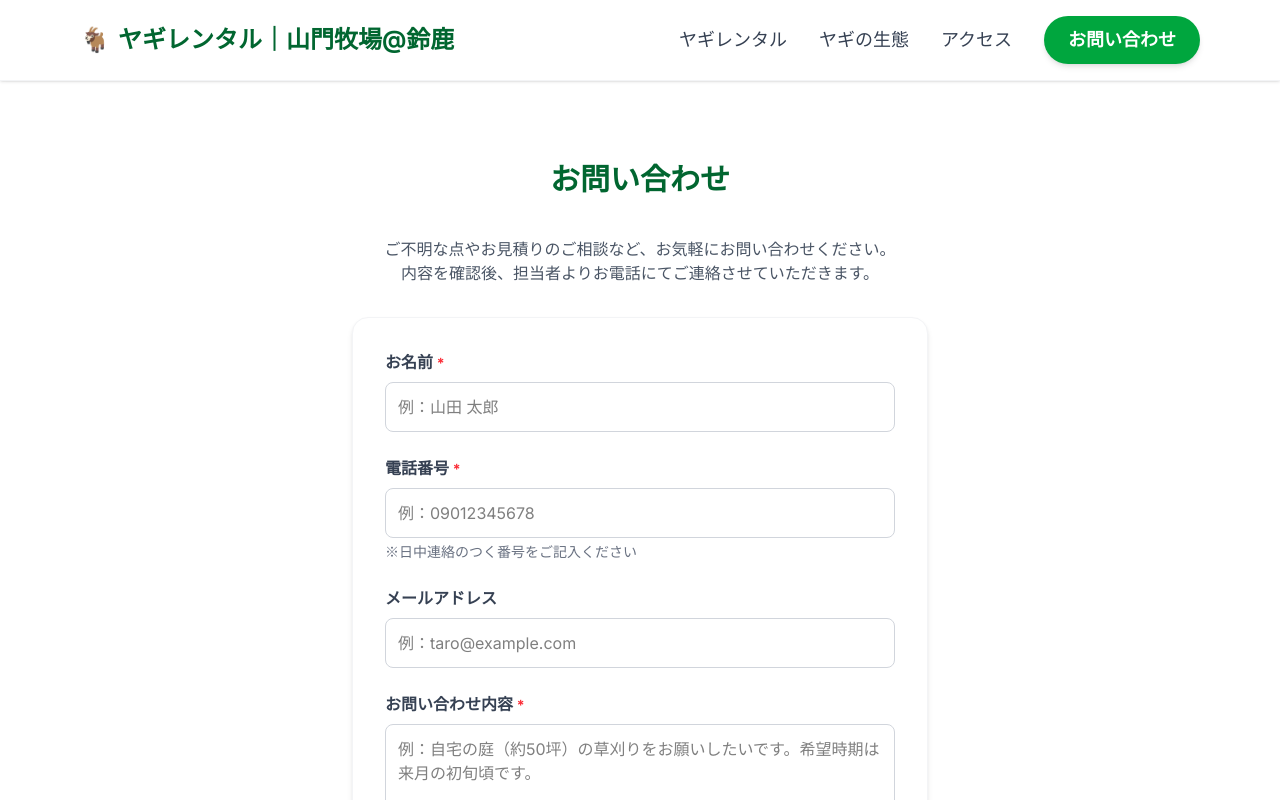
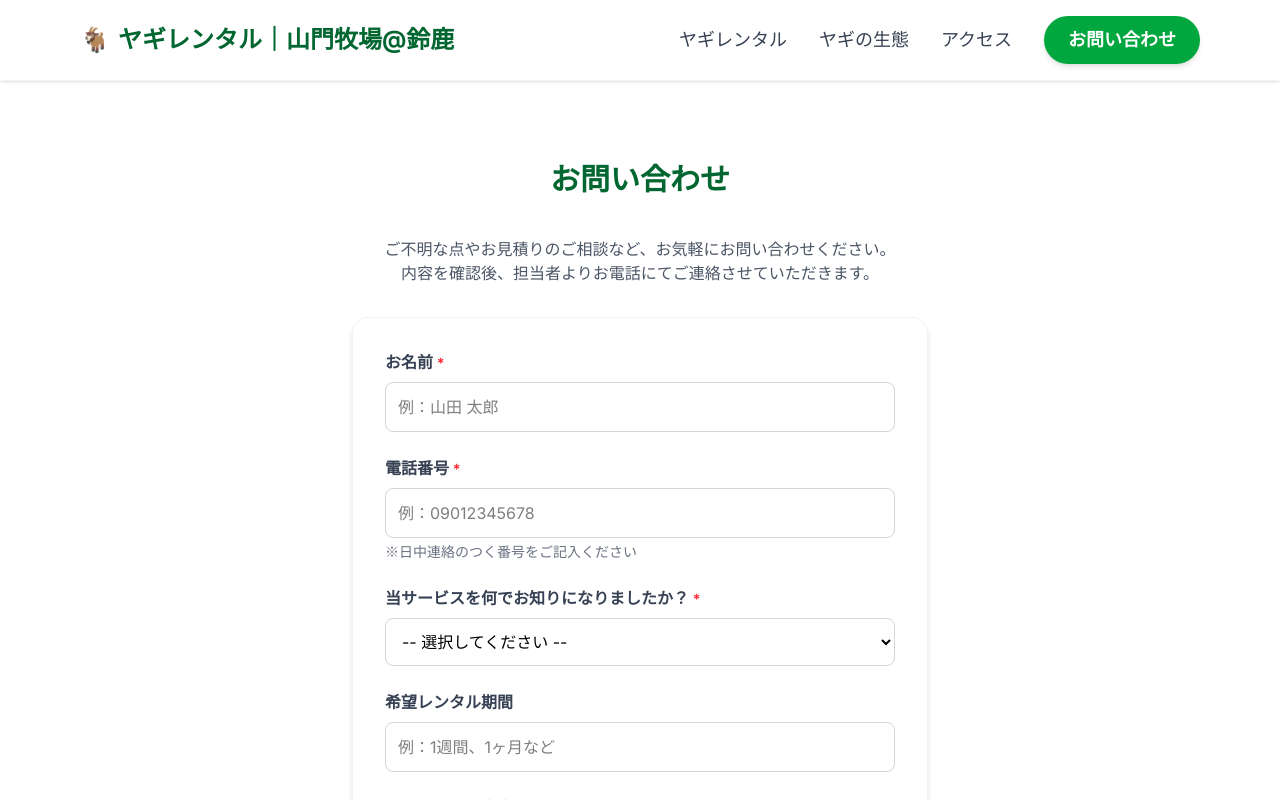
Before and after one commit to mune-Geeks/goat-rental, a Next.js app: page /contact in a window 1280 px wide. Shown: the top 800 px of the page. Built offline with nearby package versions, Linux system fonts and the light colour scheme.

Commit message:
以下の修正 ・問い合わせフォームの修正 ・電話番号の記載

```diff
--- a/actions/contact.ts
+++ b/actions/contact.ts
@@ -8,7 +8,7 @@ interface ContactState {
     success: boolean;
 }
 
-export async function sendContact(name: string, email: string, phone: string, message: string): Promise<ContactState> {
+export async function sendContact(name: string, phone: string, heardFrom: string, rentalPeriod: string, message: string): Promise<ContactState> {
     // フォームから値を取得する処理は不要になります
 
 
@@ -18,7 +18,7 @@ export async function sendContact(name: string, email: string, phone: string, me
         messages: [
             {
                 type: 'text',
-                text: `【お問い合わせ】\nお名前: ${name}\n電話番号: ${phone}\nメール: ${email}\n内容:\n${message}`,
+                text: `【お問い合わせ】\nお名前: ${name}\n電話番号: ${phone}\n知った経緯: ${heardFrom}\n希望レンタル期間: ${rentalPeriod}\n内容:\n${message}`,
             },
         ],
     };
--- a/app/access/page.tsx
+++ b/app/access/page.tsx
@@ -39,7 +39,8 @@ export default function AccessPage() {
             <h2 className="text-xl font-bold mb-4 border-b pb-2">運営者</h2>
             <p className="text-gray-600">
               山門牧場<br />
-              吉田 常嘉
+              代表：吉田 常嘉<br />
+              TEL：090-8731-6414
             </p>
           </section>
         </div>
--- a/app/contact/page.tsx
+++ b/app/contact/page.tsx
@@ -5,8 +5,9 @@ import { sendContact } from '@/actions/contact';
 
 export default function ContactPage() {
   const [name, setName] = useState('');
-  const [email, setEmail] = useState('');
   const [phone, setPhone] = useState(''); // 👈 追加：電話番号の状態管理
+  const [heardFrom, setHeardFrom] = useState('');
+  const [rentalPeriod, setRentalPeriod] = useState('');
   const [message, setMessage] = useState('');
   const [isSubmitting, setIsSubmitting] = useState(false);
 
@@ -15,14 +16,15 @@ export default function ContactPage() {
     setIsSubmitting(true);
 
     try {
-      // ▼ ここで phone も一緒にサーバーへ送る
-      const result = await sendContact(name, email, phone, message);
+      // ▼ ここで phone 等も一緒にサーバーへ送る
+      const result = await sendContact(name, phone, heardFrom, rentalPeriod, message);
 
       if (result.success) {
         alert('送信しました！担当者よりお電話にてご連絡いたします。');
         setName('');
-        setEmail('');
         setPhone(''); // 👈 クリアする
+        setHeardFrom('');
+        setRentalPeriod('');
         setMessage('');
       }
     } catch (error) {
@@ -75,21 +77,39 @@ export default function ContactPage() {
           <p className="text-sm text-gray-500 mt-1">※日中連絡のつく番号をご記入ください</p>
         </div>
 
-        {/* メールアドレス */}
+        {/* 当サービスを知った経緯 */}
         <div className="mb-6">
-          <label className="block text-gray-700 font-bold mb-2" htmlFor="email">
-            メールアドレス
+          <label className="block text-gray-700 font-bold mb-2" htmlFor="heardFrom">
+            当サービスを何でお知りになりましたか？ <span className="text-red-500 text-sm">*</span>
+          </label>
+          <select
+            id="heardFrom"
+            className="w-full border border-gray-300 p-3 rounded-lg focus:outline-none focus:border-green-500 transition"
+            value={heardFrom}
+            onChange={(e) => setHeardFrom(e.target.value)}
+            required
+          >
+            <option value="" disabled>-- 選択してください --</option>
+            <option value="知人から">知人から</option>
+            <option value="Instagramから">Instagramから</option>
+            <option value="その他">その他</option>
+          </select>
+        </div>
+
+        {/* 希望レンタル期間 */}
+        <div className="mb-6">
+          <label className="block text-gray-700 font-bold mb-2" htmlFor="rentalPeriod">
+            希望レンタル期間
           </label>
           <input
-            id="email"
-            type="email"
+            id="rentalPeriod"
+            type="text"
             className="w-full border border-gray-300 p-3 rounded-lg focus:outline-none focus:border-green-500 transition"
-            placeholder="例：taro@example.com"
-            value={email}
-            onChange={(e) => setEmail(e.target.value)}
+            placeholder="例：1週間、1ヶ月など"
+            value={rentalPeriod}
+            onChange={(e) => setRentalPeriod(e.target.value)}
           />
         </div>
-
 
 
         {/* お問い合わせ内容（プレースホルダー追加） */}
```
Also changed, not shown: 1 other file (tests, documents, lock files or other folders).
